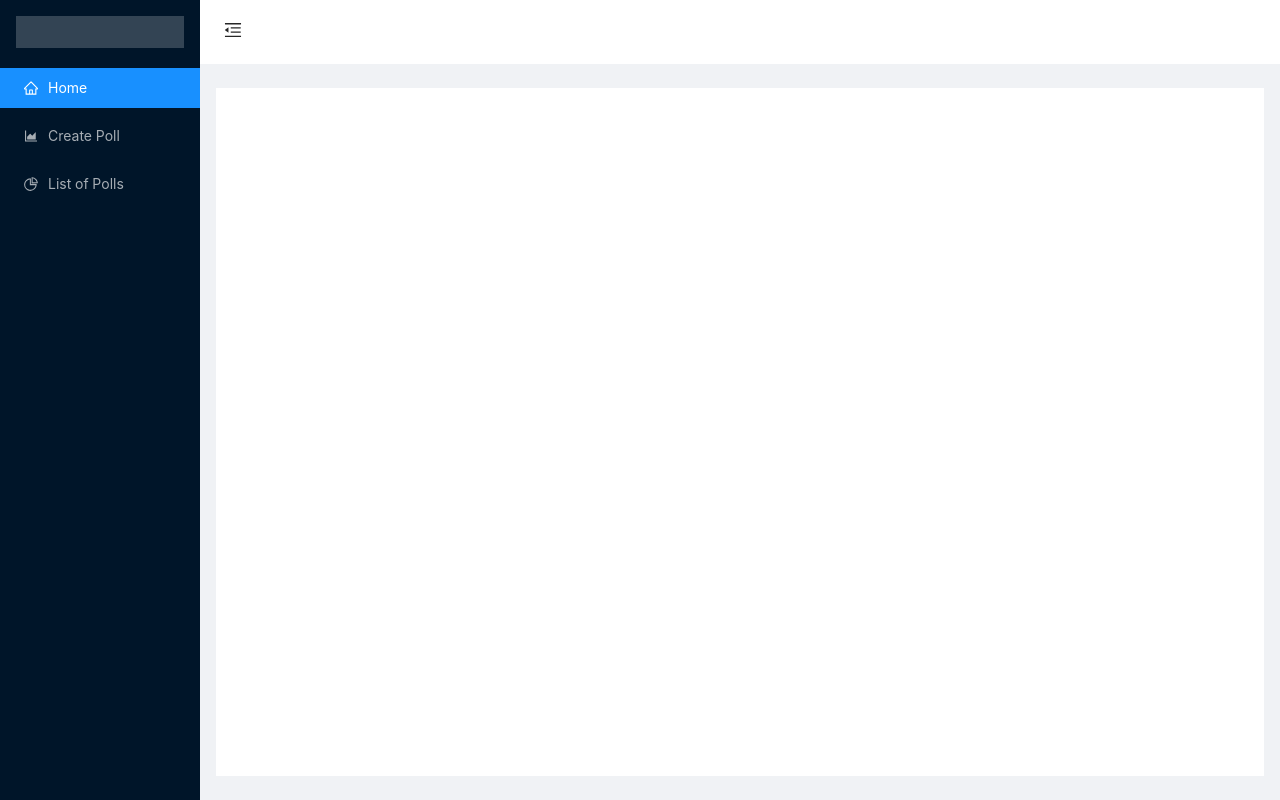
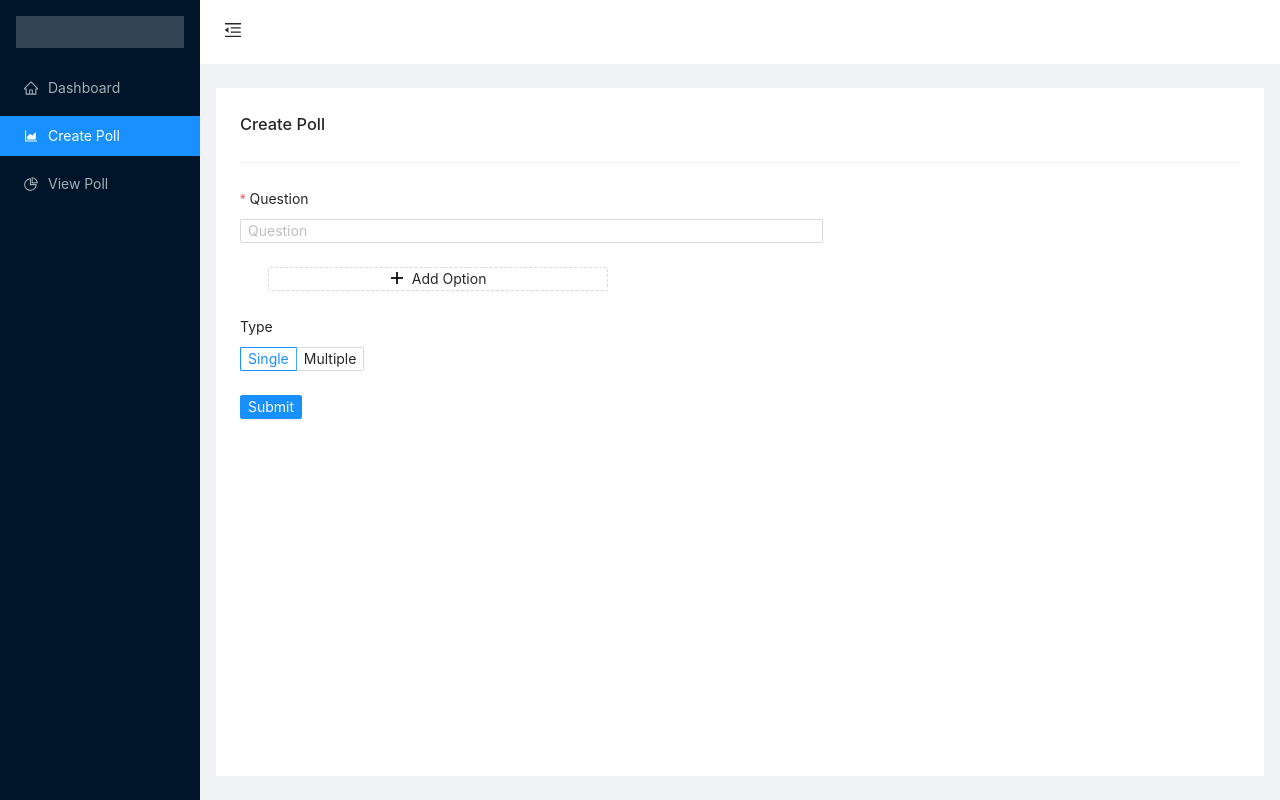
Before and after one commit to rizwanpa/real-time-polling, a React (Create React App) app: page /create-poll in a window 1280 px wide. Built offline with nearby package versions, Linux system fonts and the light colour scheme; what redux-localstore would draw is missing.

Commit message:
1. create routes and views

```diff
--- a/public/index.html
+++ b/public/index.html
@@ -24,7 +24,7 @@
       work correctly both with client-side routing and a non-root public URL.
       Learn how to configure a non-root public URL by running `npm run build`.
     -->
-    <title>React App</title>
+    <title>Real Time Polling</title>
   </head>
   <body>
     <noscript>You need to enable JavaScript to run this app.</noscript>
--- a/src/App.js
+++ b/src/App.js
@@ -1,22 +1,13 @@
 import React from "react";
 import { Provider } from "react-redux";
-import { BrowserRouter, Route, Switch} from 'react-router-dom'
-import { ConnectedRouter} from 'connected-react-router';
-import store, { history } from "./store";
+import store from "./store";
 import "./App.css";
 import MainApp from "./components/MainApp";
 
 function App() {
   return (
     <Provider store={store}>
-    <ConnectedRouter history={history}>
-    <Switch>
-      <Route exact path='/' component={MainApp} />
-      <Route exact path='/home' component={MainApp} />
-      <Route exact path='/create-poll' component={MainApp} />
-      <Route exact path='/list-poll' component={MainApp} />
-    </Switch>
-    </ConnectedRouter>
+      <MainApp></MainApp>
     </Provider>
   );
 }
--- /dev/null
+++ b/src/components/CreatePoll.js
@@ -0,0 +1,146 @@
+import React, { Component, createRef } from "react";
+import { connect } from "react-redux";
+import './css/CreatePoll.css'
+import { Divider, Form, Input, Button, Radio } from 'antd';
+import { MinusCircleOutlined, PlusOutlined } from '@ant-design/icons';
+
+class CreatePoll extends Component{
+  constructor(props) {
+    super(props);
+    this.state = {
+
+    }
+  }
+
+  formItemLayout = {
+    labelCol: {
+      xs: { span: 24 },
+      sm: { span: 4 },
+    },
+    wrapperCol: {
+      xs: { span: 24 },
+      sm: { span: 20 },
+    },
+  };
+  formItemLayoutWithOutLabel = {
+    wrapperCol: {
+      xs: { span: 24, offset: 0 },
+      sm: { span: 20, offset: 0 },
+    },
+  };
+
+  formTitleRef = createRef()
+
+  savePoll(pollData) {
+    console.log('new poll', pollData)
+  }
+
+  render() {
+    const onFinish = pollData => {
+      console.log('Received options of poll:', pollData.options);
+      this.savePoll(pollData);
+    };
+    return (
+      <div className='create-poll-wrapper'>
+        <h1 className=''>Create Poll</h1>
+        <Divider/>
+        <Form
+          labelCol={{ span: 4 }}
+          wrapperCol={{ span: 14 }}
+          layout="vertical"
+          size='small'
+          onFinish={onFinish}
+        >
+          <Form.Item
+            label="Question"
+            validateTrigger={['onChange', 'onBlur']}
+            rules={[
+              {
+                required: true,
+                whitespace: false,
+                message: "Please input question.",
+              },
+            ]}
+            name="question"
+          >
+            <Input ref={this.formTitleRef} placeholder="Question"/>
+          </Form.Item>
+          <div className="options">
+            <Form.List name="options">
+              {(fields, { add, remove }) => {
+                return (
+                  <div>
+                    {fields.map((field, index) => (
+                      <Form.Item
+                        {...(index === 0 ? this.formItemLayout : this.formItemLayoutWithOutLabel)}
+                        label={index === 0 ? 'Options' : ''}
+                        required={false}
+                        key={field.key}
+                      >
+                        <Form.Item
+                          {...field}
+                          validateTrigger={['onChange', 'onBlur']}
+                          rules={[
+                            {
+                              required: true,
+                              whitespace: true,
+                              message: "Please input option or delete this field.",
+                            },
+                          ]}
+                          noStyle
+                        >
+                          <Input placeholder={"option "+ (index+1)} style={{ width: '60%' }} />
+                        </Form.Item>
+                        {fields.length > 1 ? (
+                          <MinusCircleOutlined
+                            className="dynamic-delete-button"
+                            style={{ margin: '0 8px' }}
+                            onClick={() => {
+                              remove(field.name);
+                            }}
+                          />
+                        ) : null}
+                      </Form.Item>
+                    ))}
+                    <Form.Item>
+                      <Button
+                        type="dashed"
+                        onClick={() => {
+                          add();
+                        }}
+                        style={{ width: '60%' }}
+                      >
+                        <PlusOutlined /> Add Option
+                      </Button>
+                    </Form.Item>
+                  </div>
+                );
+              }}
+            </Form.List>
+          </div>
+          <Form.Item label="Type" name="type" initialValue='single'>
+            <Radio.Group>
+              <Radio.Button value="single">Single</Radio.Button>
+              <Radio.Button value="multiple">Multiple</Radio.Button>
+            </Radio.Group>
+          </Form.Item>
+
+          <Form.Item>
+            <Button type="primary" htmlType="submit">
+              Submit
+            </Button>
+          </Form.Item>
+        </Form>
+      </div>
+    )
+  }
+}
+
+const mapStateToProps = state => {
+  console.log("CreatePoll-->", state);
+  return { ...state };
+};
+
+export default connect(
+  mapStateToProps
+)(CreatePoll);
--- /dev/null
+++ b/src/components/Dashboard.js
@@ -0,0 +1,23 @@
+import React, { Component } from "react";
+import { connect } from "react-redux";
+
+class Dashboard extends Component{
+  constructor(props) {
+    super(props)
+  }
+
+  render() {
+    return (
+      <div>Dashboard</div>
+    )
+  }
+}
+
+const mapStateToProps = state => {
+  console.log("Dashboard-->", state);
+  return { ...state };
+};
+
+export default connect(
+  mapStateToProps
+)(Dashboard);
--- /dev/null
+++ b/src/components/ListPoll.js
@@ -0,0 +1,20 @@
+import React, { Component } from "react";
+import { connect } from "react-redux";
+
+class ListPoll extends Component{
+
+  render() {
+    return (
+      <div>ListPoll</div>
+    )
+  }
+}
+
+const mapStateToProps = state => {
+  console.log("ListPoll-->", state);
+  return { ...state };
+};
+
+export default connect(
+  mapStateToProps
+)(ListPoll);
--- a/src/components/MainApp.js
+++ b/src/components/MainApp.js
@@ -1,7 +1,7 @@
 import React, { Component } from "react";
 import { connect } from "react-redux";
 import { getPoll } from "./../actions/index";
-import { Layout, Menu, Anchor } from "antd";
+import { Layout, Menu } from "antd";
 import {
   MenuUnfoldOutlined,
   MenuFoldOutlined,
@@ -9,9 +9,13 @@ import {
   AreaChartOutlined,
   PieChartOutlined
 } from "@ant-design/icons";
+import { Route, Switch, Link, BrowserRouter as Router} from 'react-router-dom';
+import { history } from '../store';
+import Dashboard from './Dashboard'
+import CreatePoll from './CreatePoll'
+import ListPoll from './ListPoll'
 
 const { Header, Sider, Content } = Layout;
-const { Link } = Anchor;
 
 class MainApp extends Component {
   state = {
@@ -26,20 +30,22 @@ class MainApp extends Component {
 
   render() {
     console.log("main render-->", this.props);
+    let pathname = this.props.router.location.pathname;
     return (
+      <Router history={history}>
         <div className="App">
           <Layout>
             <Sider trigger={null} collapsible collapsed={this.state.collapsed}>
               <div className="logo" />
-            <Menu theme="dark" mode="inline" defaultSelectedKeys={["1"]}>
-              <Menu.Item key="1" icon={<HomeOutlined />}>
-                Home
+              <Menu theme="dark" mode="inline" defaultSelectedKeys={pathname}>
+                <Menu.Item key="/dashboard" icon={<HomeOutlined />}>
+                  <Link to='/dashboard'>Dashboard</Link>
                 </Menu.Item>
-              <Menu.Item key="2" icon={<AreaChartOutlined />}>
-                Create Poll
+                <Menu.Item key="/create-poll" icon={<AreaChartOutlined />}>
+                  <Link to='/create-poll'>Create Poll</Link>
                 </Menu.Item>
-              <Menu.Item key="3" icon={<PieChartOutlined />}>
-                List of Polls
+                <Menu.Item key="/polls" icon={<PieChartOutlined />}>
+                  <Link to='/polls'>View Poll</Link>
                 </Menu.Item>
               </Menu>
             </Sider>
@@ -60,10 +66,17 @@ class MainApp extends Component {
                   padding: 24,
                   minHeight: 280
                 }}
-            ></Content>
+              >
+                <Switch>
+                  <Route exact path='/dashboard' component={Dashboard} />
+                  <Route exact path='/create-poll' component={CreatePoll} />
+                  <Route exact path='/polls' component={ListPoll} />
+                </Switch>
+              </Content>
             </Layout>
           </Layout>
         </div>
+      </Router>
     );
   }
 }
--- /dev/null
+++ b/src/components/css/CreatePoll.css
@@ -0,0 +1,8 @@
+.create-poll-wrapper {
+  width: 100%;
+  height: 100%;
+  overflow: auto;
+}
+.options {
+  padding-left: 2em;
+}
--- a/src/index.js
+++ b/src/index.js
@@ -4,9 +4,7 @@ import './index.css';
 import App from './App';
 
 ReactDOM.render(
-  <React.StrictMode>
-    <App />
-  </React.StrictMode>,
+    <App />,
   document.getElementById('root')
 );
 
```
Lines whose indentation alone changed are shown as unchanged.
